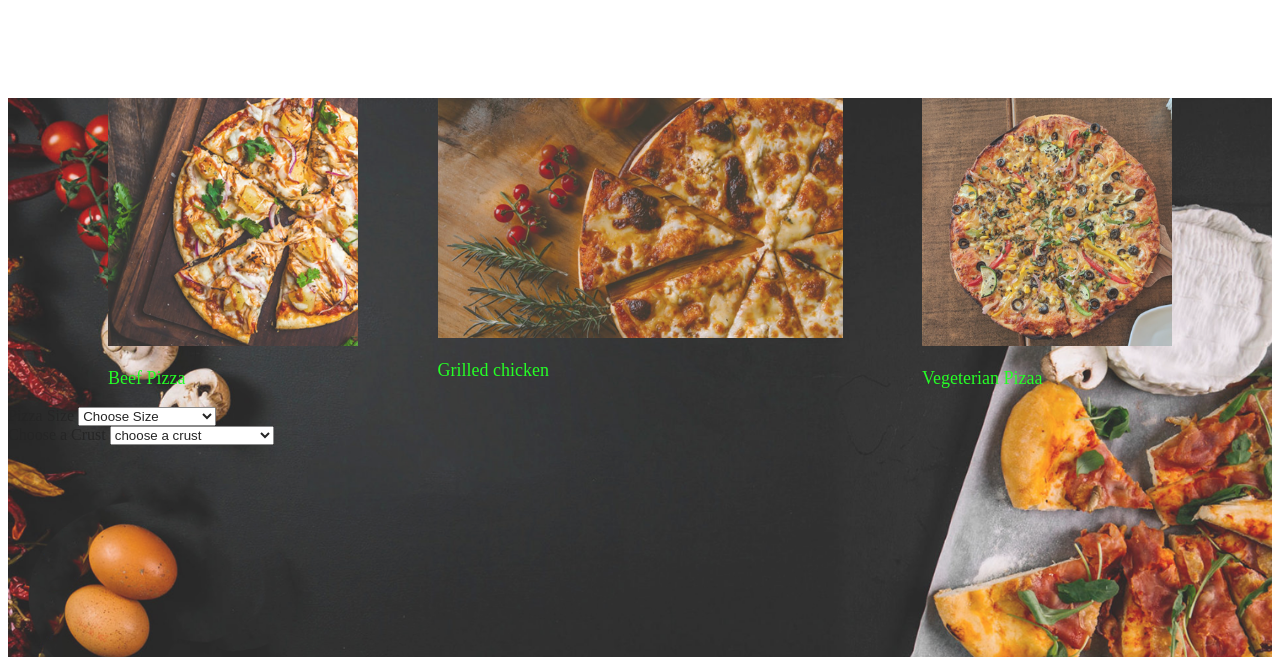
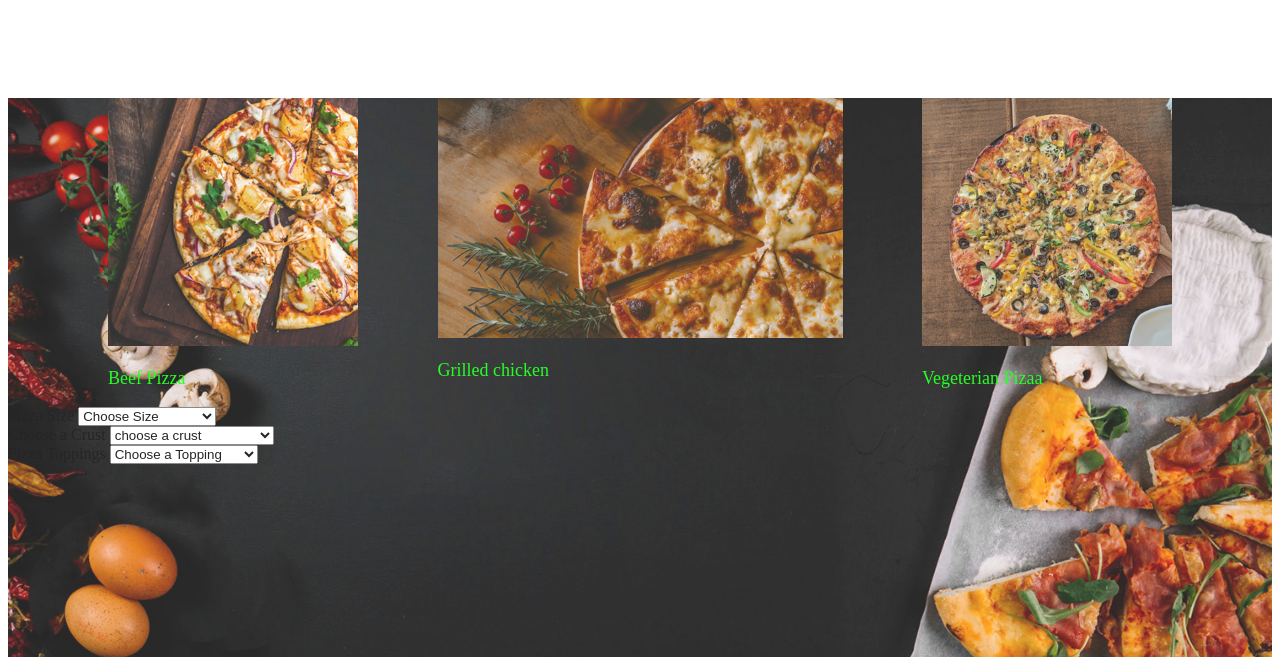
Before and after one commit to tonyishangu/pizza-ip, a plain HTML site: page index.html in a window 1280 px wide. Shown: the part 143-800 px from the top of the page. Drawn offline with Linux system fonts and the light colour scheme.

Commit message:
add form group for toppings

```diff
--- a/index.html
+++ b/index.html
@@ -54,8 +54,21 @@
                                 <option value="0">choose a crust</option>
                                 <option value="200">Extra Cheese - Ksh 200</option>
                                 <option value="150">Gluten Free - Ksh 150</option>
-                                <option value="0">choose a crust</option>
-                                <option value="0">choose a crust</option>
+                                <option value="200">Crispy - Ksh 200</option>
+                                <option value="250">Thick Crust - Ksh 250</option>
+                                <option value="150">Thin Crust - Ksh 150</option>
+                            </select>
+                        </div>
+                        <div class="col-md-3 form-group">
+                            <label for="toppings">Pizza Toppings</label>
+                            <select name="toppings" id="toppings" class="form-control">
+                                <option value="0">Choose a Topping</option>
+                                <option value="250">Pepperoni : Ksh250</option>
+                                <option value="100">Mushrooms : Ksh100</option>
+                                <option value="300">Chicken : Ksh300</option>
+                                <option value="250">Beef : Ksh250</option>
+                                <option value="200">Vegetables : Ksh200</option>
+                                <option value="150">Ham : Ksh150</option>
                             </select>
                         </div>
                     </div>
```
